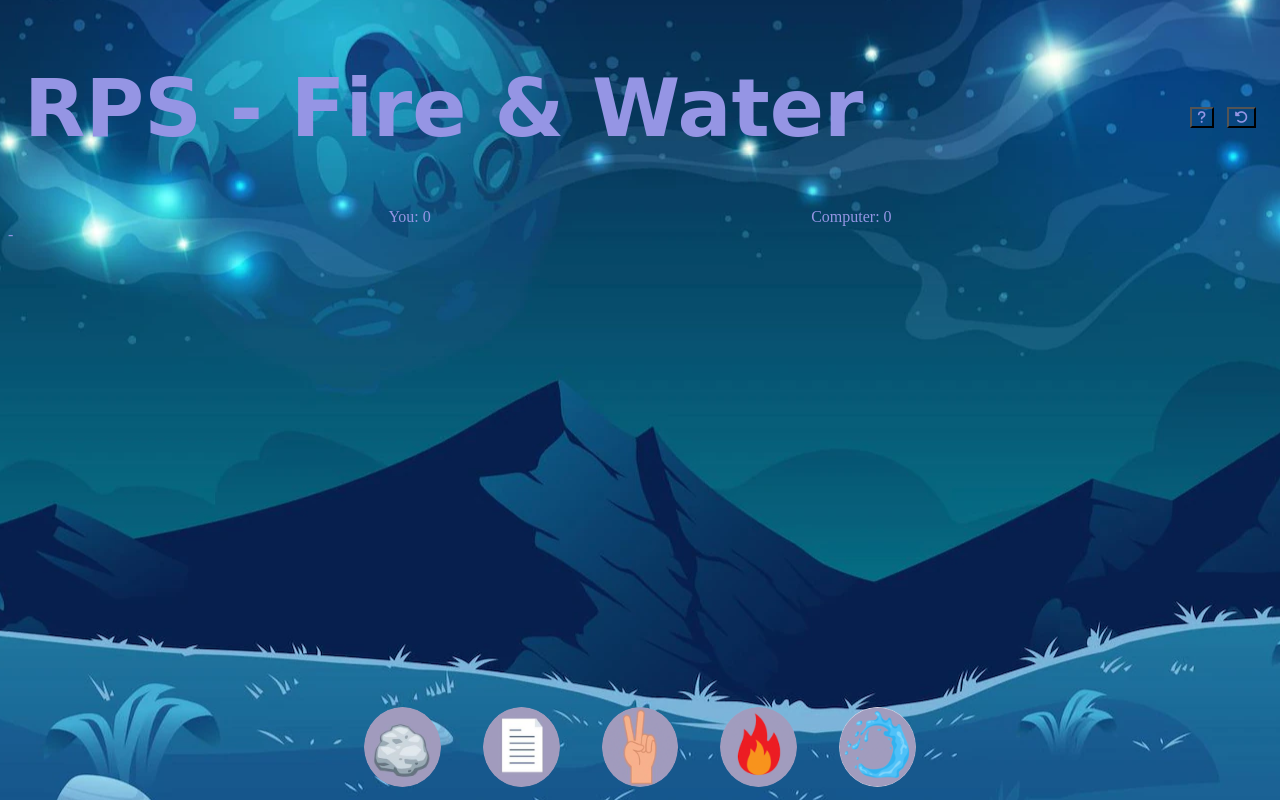
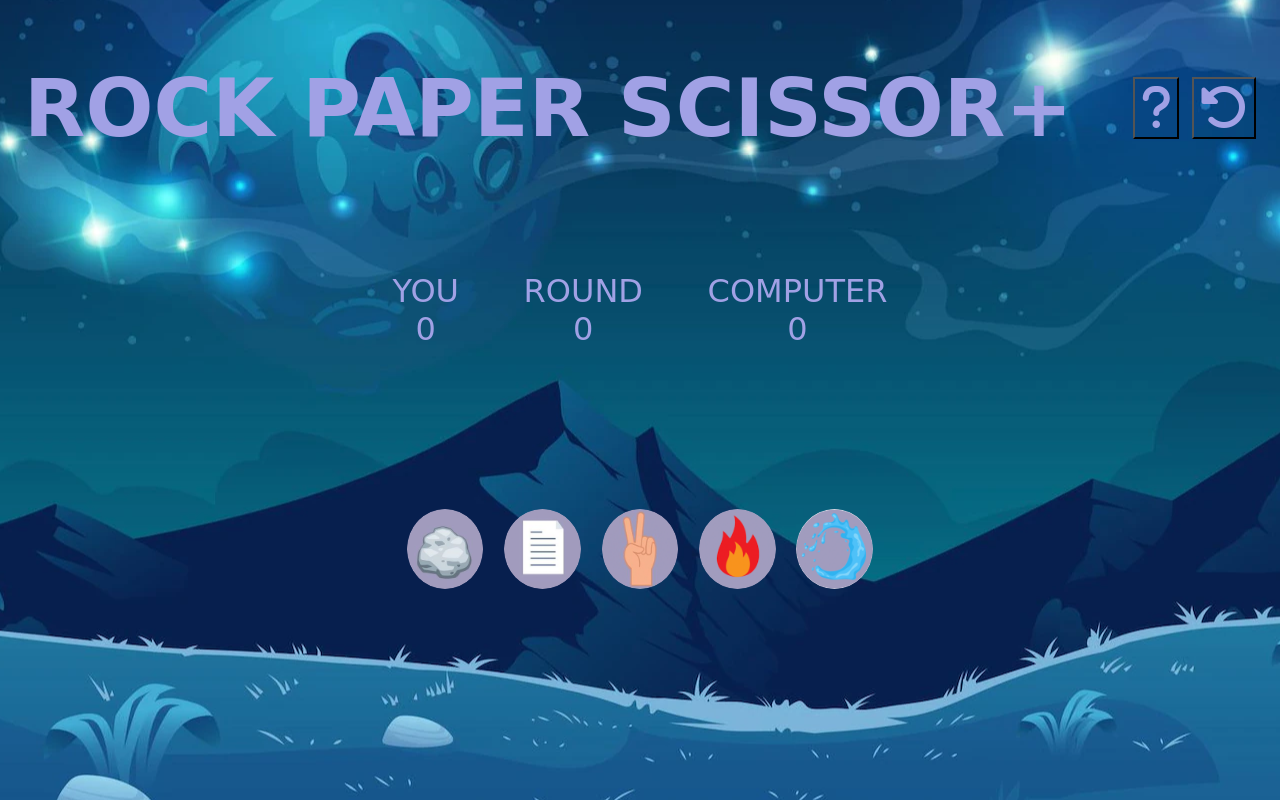
Before and after one commit to Code-Institute-Submissions/Project-123, a plain HTML site: page index.html in a window 1280 px wide. Drawn offline with Linux system fonts and the light colour scheme; a web font is replaced by a local one.

Commit message:
fixed: Fontfamily and removed double written code in css

```diff
--- a/assets/css/style.css
+++ b/assets/css/style.css
@@ -4,7 +4,8 @@
     background-image: url(../images/b-space.webp);
     background-attachment: fixed;
     background-position: center;
-    color: rgb(149, 149, 228);
+    color: rgb(161, 161, 229);
+    font-family: 'Poor Story', cursive;
 }
 
 /* Header */
@@ -12,8 +13,8 @@ header {
     display: flex;
     justify-content: space-between;
     margin: 0 2vh;
-    font-family: 'Poor Story', cursive;
     font-size: 2.5rem;
+    text-transform: uppercase;
 }
 
 /* Restart and rules buttons */
@@ -22,10 +23,27 @@ header {
     align-self: center;
 }
 
-/* Results scores */
+.game-options button {
+    font-size: 3rem;
+}
+
+/* Results scores and round*/
 .results {
     display: flex;
     justify-content: space-evenly;
+    font-size: 2rem;
+    margin: 4rem 20rem;
+    text-transform: uppercase;
+}
+
+.score-result {
+    display: flex;
+    justify-content: space-around;
+}
+
+.round {
+    display: flex;
+    justify-content: space-around;
 }
 
 /* Styling selections part of the game */
@@ -33,11 +51,10 @@ header {
     display: flex;
     justify-content: space-evenly;
     align-items: flex-start;
-    margin: 0 20rem;
+    margin: 10rem 24rem;
 }
 
 .selection {
-    background: none;
     border: none;
     outline: none;
 }
@@ -52,7 +69,3 @@ header {
     transform: scale(1.4);
     transition: 200ms;
 }
-/* Image of what each player picked to play during combat */
-.combat-screen {
-    height: 480px;
-}
--- a/index.html
+++ b/index.html
@@ -11,7 +11,7 @@
 <body>
     <!--Header-->
     <header>
-        <h1>RPS - Fire & Water</h1>
+        <h1>Rock Paper Scissor+</h1>
         <div class="game-options">
             <button><i class="fa-solid fa-question"></i></button>
             <button><i class="fa-solid fa-rotate-left"></i></button>
@@ -20,18 +20,22 @@
      <!--Result scores-->
      <div class="results">
         <div>
-            You:
+            You
+            <br>
             <span class="score-result">0</span>
         </div>
         <div>
-            Computer:
+            Round
+            <br>
+            <span class="round">0</span>
+        </div>
+        <div>
+            Computer
+            <br>
             <span class="score-result">0</span>
         </div>
     </div>
     <!--Image of what each player picked to play during combat-->
-    <div class="combat-screen">
-        -
-    </div>
     <!--Different selections to play during combat-->
     <div class="selections">
         <button class="selection">
```
